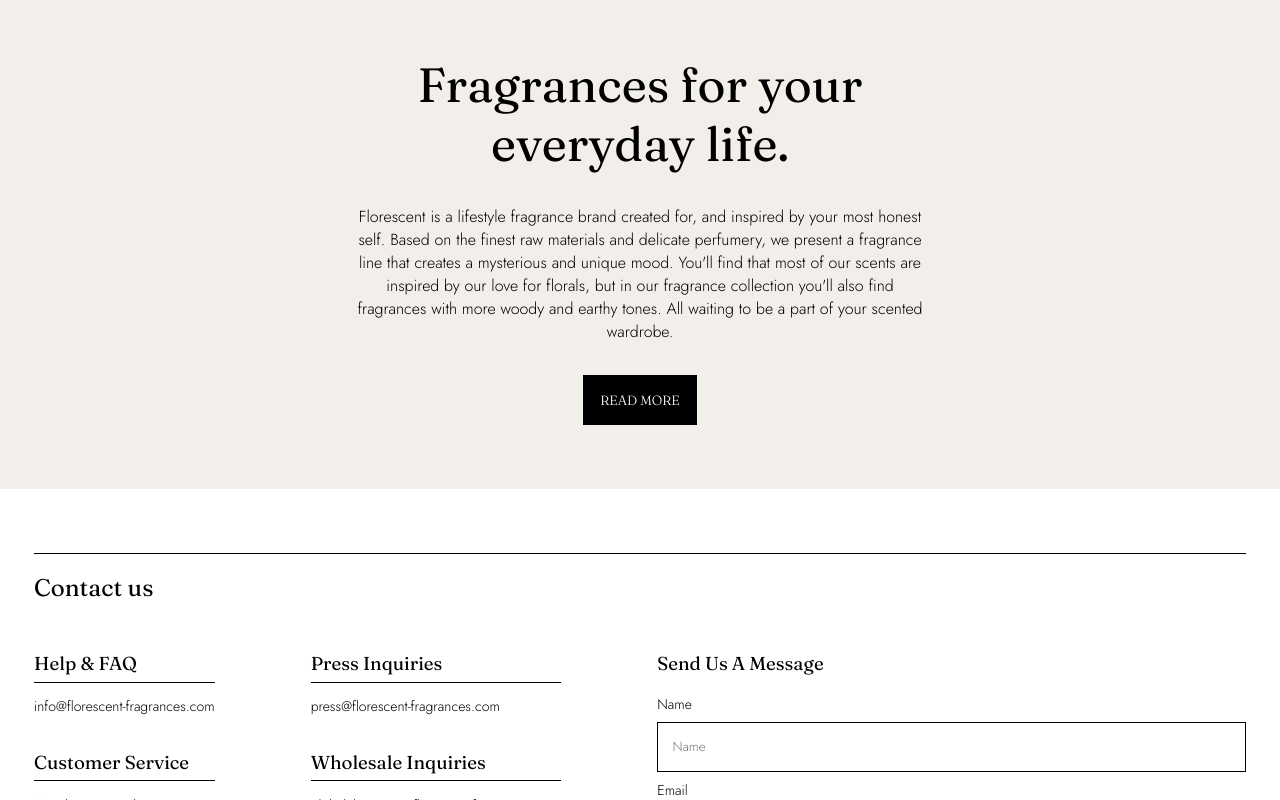
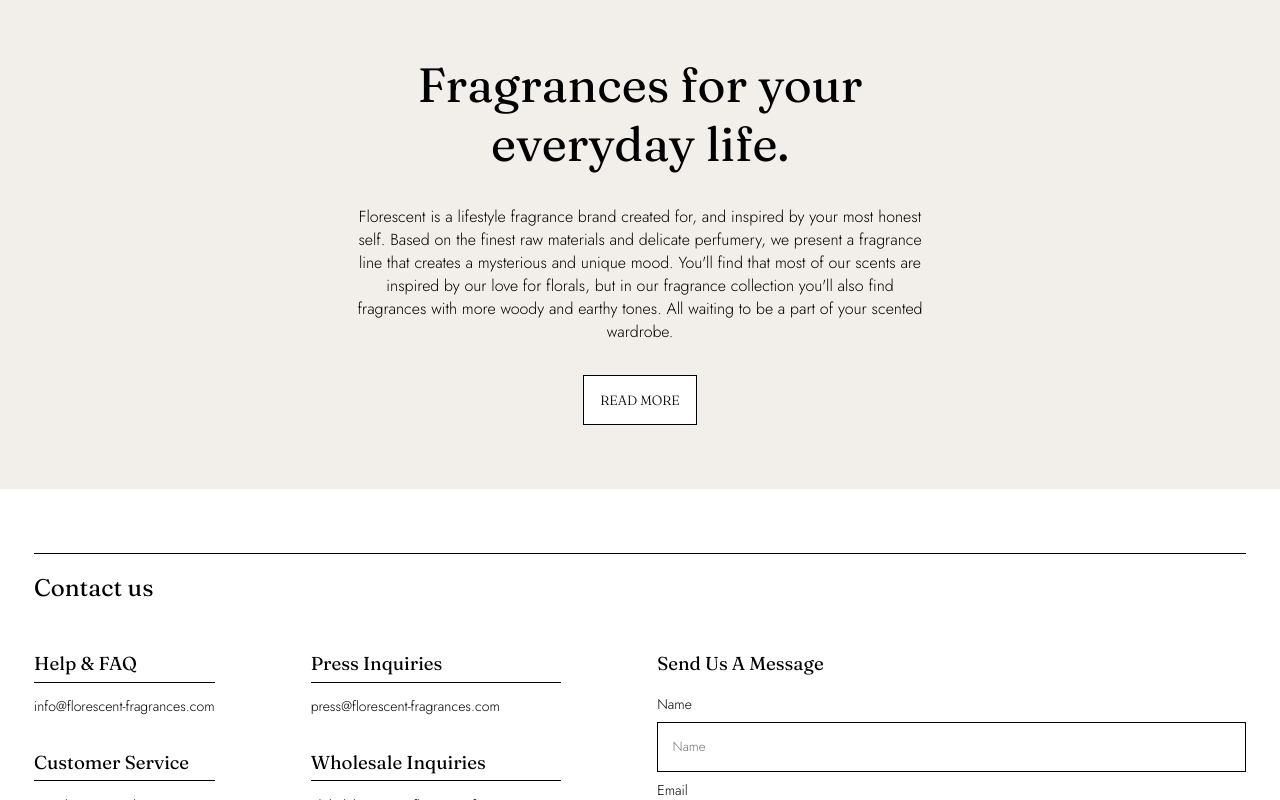
Before and after one commit to lisamarieandersson/florescent, a Svelte app: page / in a window 1280 px wide. In both pictures the pointer is over the button "READ MORE". Shown: the part 2183-2983 px from the top of the page. Built offline with nearby package versions, Linux system fonts and the light colour scheme.

Commit message:
added hover effect on button

```diff
--- a/src/Presentation.svelte
+++ b/src/Presentation.svelte
@@ -48,6 +48,11 @@
     cursor: pointer;
   }
 
+  button:hover {
+    background: #ffffff;
+    color: #000000;
+  }
+
   h1 {
     margin-top: 0;
   }
```
